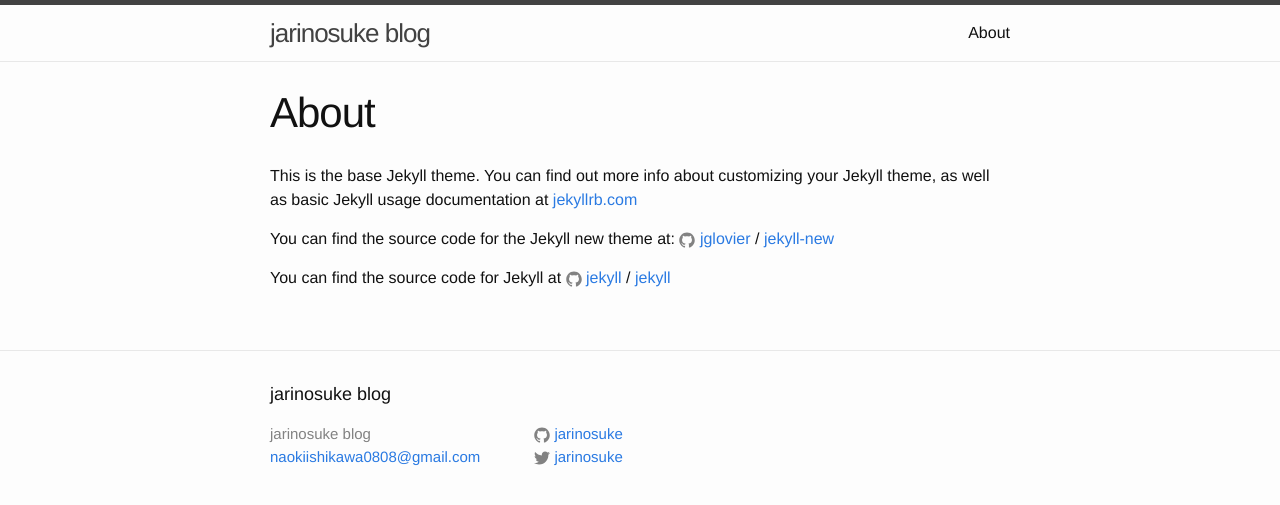
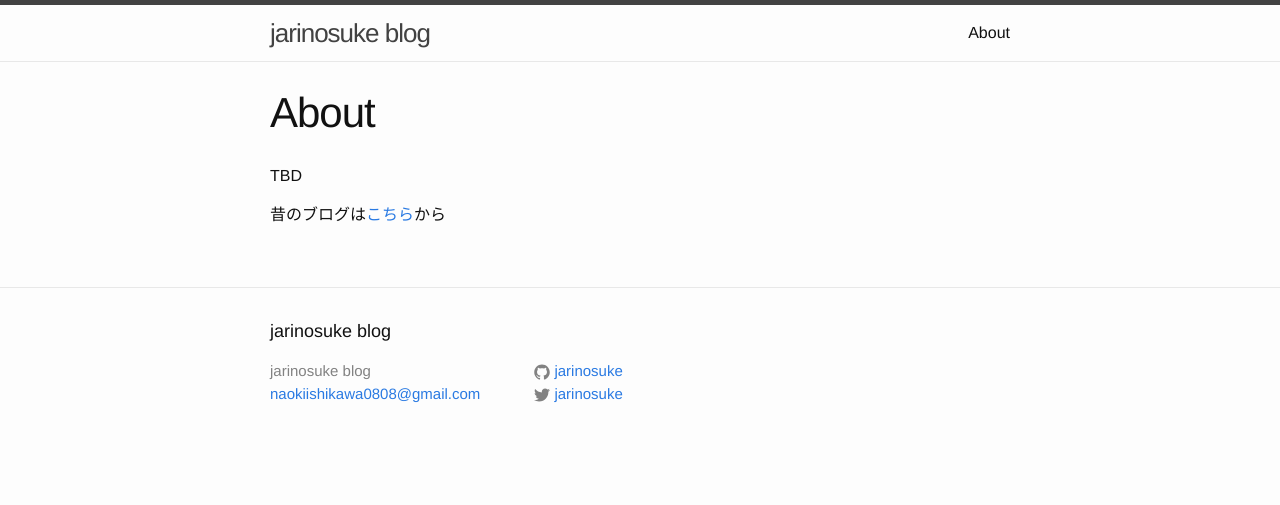
Before and after one commit to jarinosuke/jarinosuke.github.com, a Jekyll site: the page built from about.md, in a window 1280 px wide. Shown: the top 505 px of the page. Built offline with Jekyll 4.4.1, drawn with Linux system fonts in a browser that asks for light colours.

Commit message:
updated about me

```diff
--- a/about.md
+++ b/about.md
@@ -4,12 +4,6 @@
 permalink: /about/
 ---
 
-This is the base Jekyll theme. You can find out more info about customizing your Jekyll theme, as well as basic Jekyll usage documentation at [jekyllrb.com](http://jekyllrb.com/)
+TBD
 
-You can find the source code for the Jekyll new theme at:
-{% include icon-github.html username="jglovier" %} /
-[jekyll-new](https://github.com/jglovier/jekyll-new)
-
-You can find the source code for Jekyll at
-{% include icon-github.html username="jekyll" %} /
-[jekyll](https://github.com/jekyll/jekyll)
+昔のブログは[こちら](http://jarinosuke.hatenablog.com)から
```
